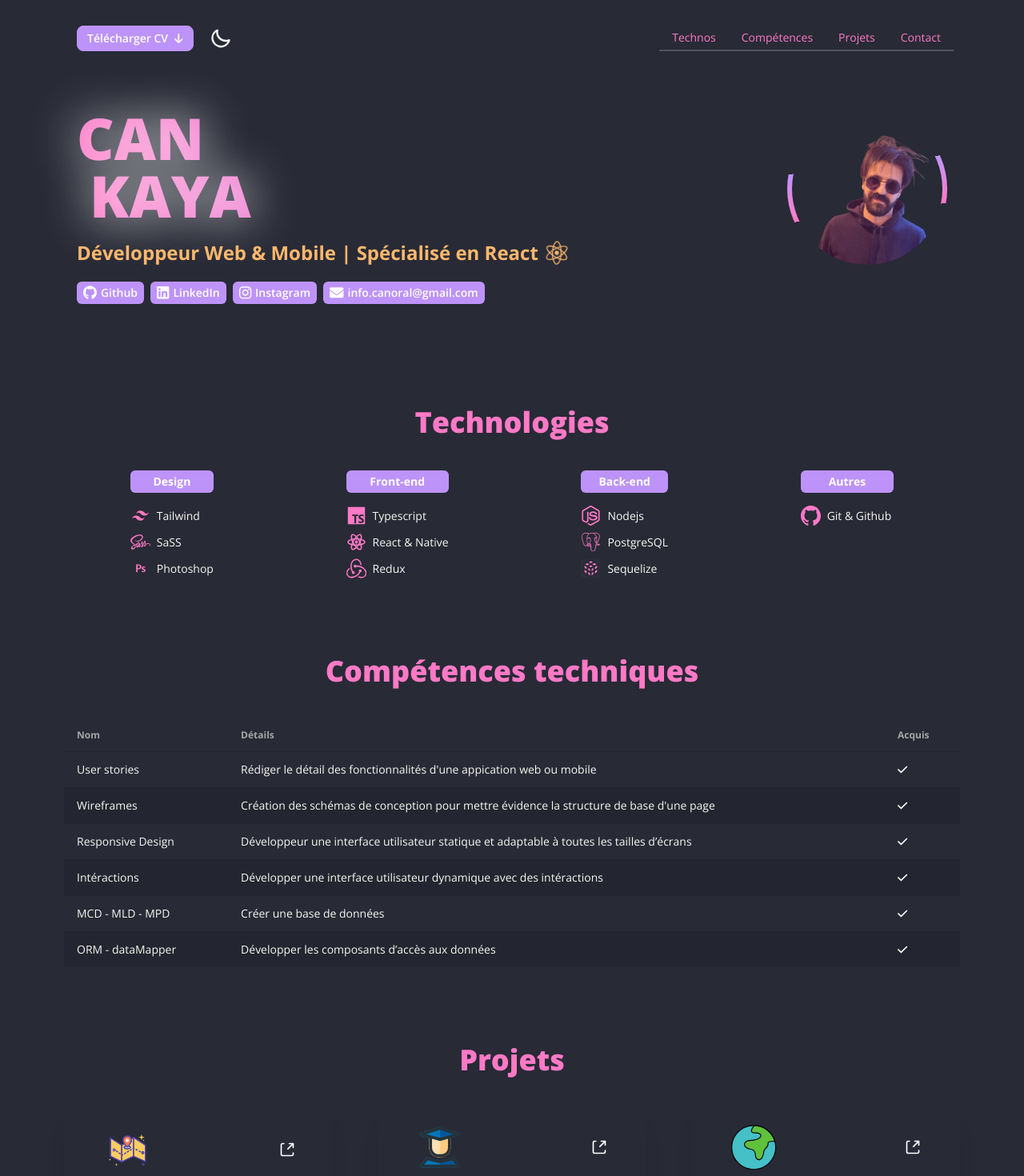
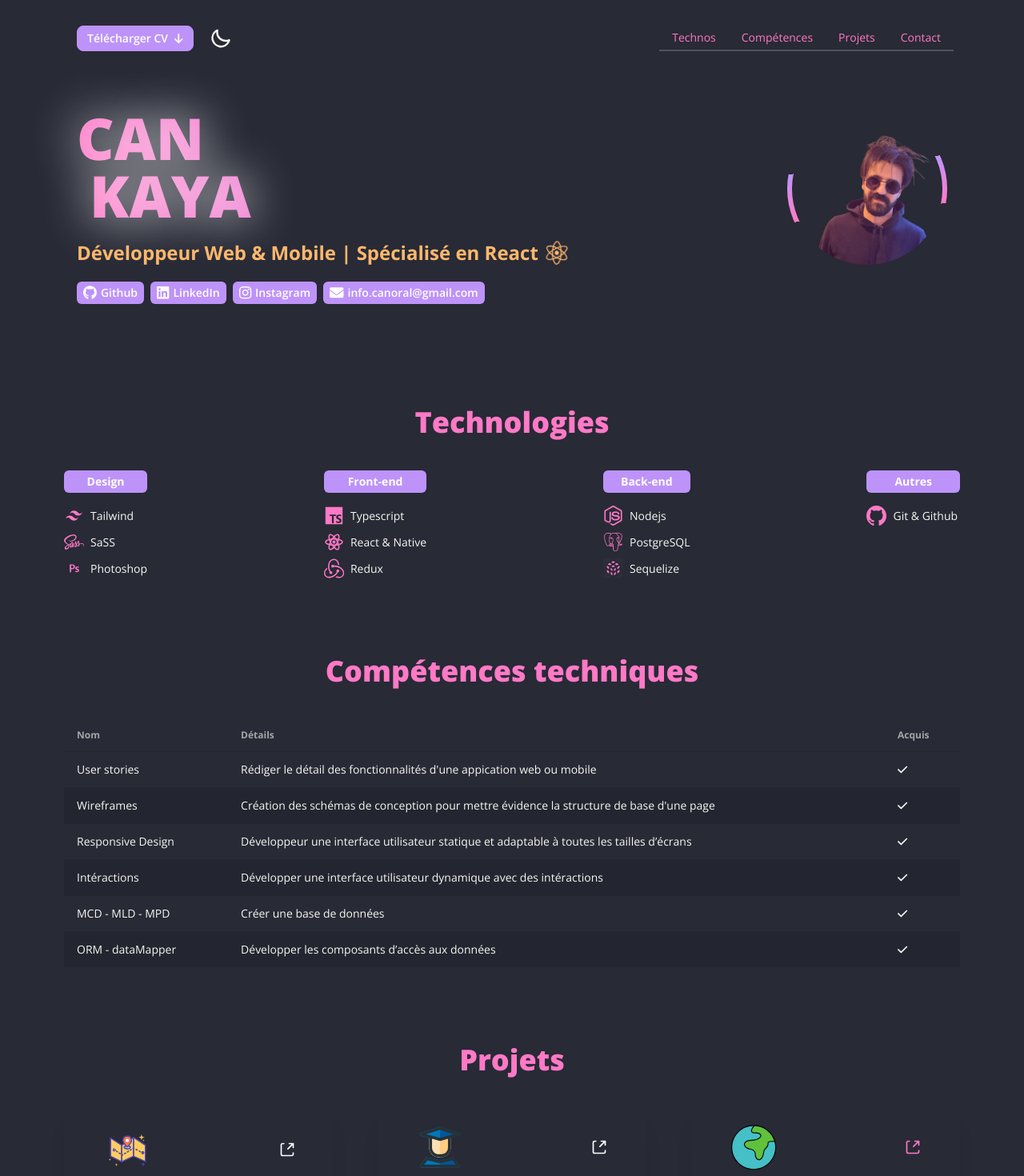
Before and after one commit to caankaya/Portfolio, a React (Vite) app: page / in a window 1280 px wide. Shown: the top 1470 px of the page at 80% size. Built offline with nearby package versions, Linux system fonts and the light colour scheme.

Commit message:
refactor: Regler l'espacement entre chaque colonne des technos

```diff
--- a/src/Projects/Projects.tsx
+++ b/src/Projects/Projects.tsx
@@ -294,7 +294,13 @@ export default function Projects() {
                 </g>
               </svg>
 
-              <svg fill="#ffffff" width="20px" height="20px" viewBox="0 0 24 24" xmlns="http://www.w3.org/2000/svg">
+              <svg
+                className="primary"
+                width="20px"
+                height="20px"
+                viewBox="0 0 24 24"
+                xmlns="http://www.w3.org/2000/svg"
+              >
                 <g id="SVGRepo_bgCarrier" strokeWidth="0"></g>
                 <g id="SVGRepo_tracerCarrier" strokeLinecap="round" strokeLinejoin="round"></g>
                 <g id="SVGRepo_iconCarrier">
--- a/src/Technos/Technos.tsx
+++ b/src/Technos/Technos.tsx
@@ -2,7 +2,7 @@ export default function Technos() {
   return (
     <div className="w-full" id="technos">
       <h2 className="mb-8 sm:mb-10 text-4xl text-center font-extrabold text-primary">Technologies</h2>
-      <div className="flex justify-around max-sm:flex-wrap max-sm:gap-x-11">
+      <div className="flex justify-between max-sm:flex-wrap max-sm:gap-x-11">
         <div className="max-sm:mb-10">
           <h3 className="text-sm font-bold bg-secondary rounded-md text-center py-1 text-white">Design</h3>
           <ul className="flex flex-col gap-2 mt-4">
```
